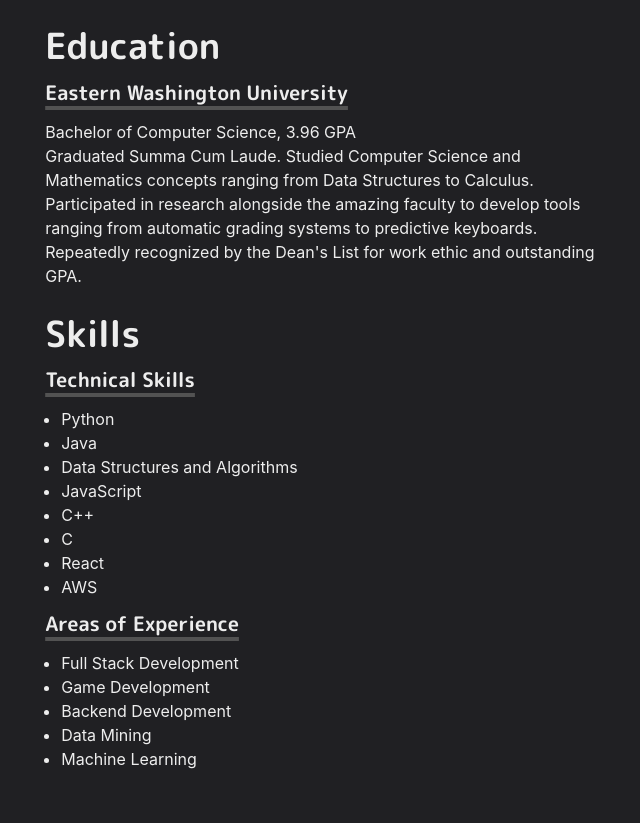
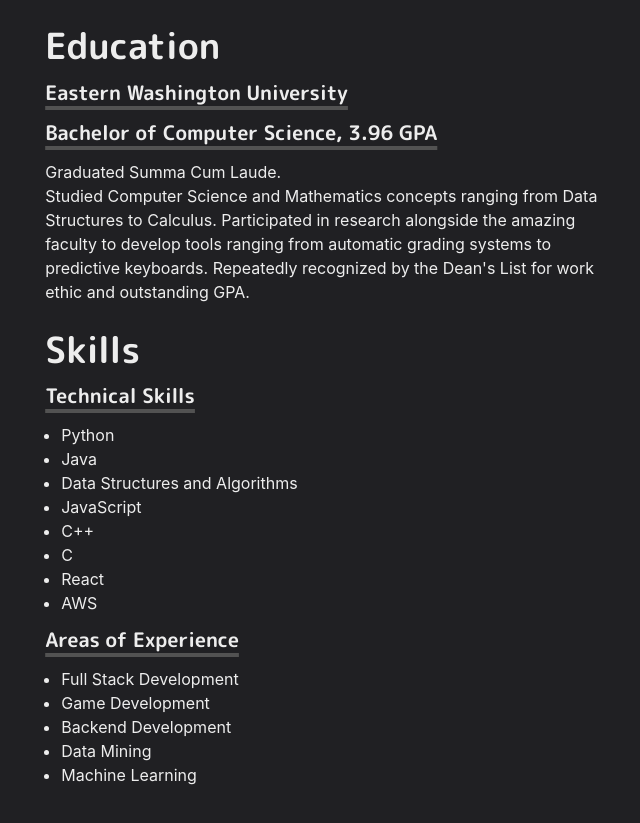
Before and after one commit to TWynec/twynec-homepage, a Next.js app: page /portfolio in a window 1280 px wide. Shown: the part 1526-2349 px from the top of the page, without its empty margins (308-948 px from the left). Built offline with nearby package versions, Linux system fonts and the light colour scheme.

Commit message:
Fix navbar links

```diff
--- a/components/navbar.js
+++ b/components/navbar.js
@@ -91,18 +91,21 @@
                 variant="outline"
               />
               <MenuList>
-                <NextLink href="/" passHref>
+                <NextLink
+                  href="https://twynec.github.io/twynec-homepage/"
+                  passHref
+                >
                   <MenuItem as={Link}>About</MenuItem>
                 </NextLink>
-                <NextLink href="/work" passHref>
-                  <MenuItem
-                    as={Link}
-                    href="https://github.com/TWynec/twynec-homepage"
-                  >
-                    Work
-                  </MenuItem>
+                <NextLink href="/portfolio" passHref>
+                  <MenuItem as={Link}>Portfolio</MenuItem>
                 </NextLink>
-                <MenuItem as={Link}>View Source</MenuItem>
+                <NextLink
+                  href="https://github.com/TWynec/twynec-homepage"
+                  passHref
+                >
+                  <MenuItem as={Link}>View Source</MenuItem>
+                </NextLink>
               </MenuList>
             </Menu>
           </Box>
--- a/pages/portfolio.js
+++ b/pages/portfolio.js
@@ -10,7 +10,6 @@
 } from "@chakra-ui/react";
 import Section from "../components/section";
 import { IoLogoGithub } from "react-icons/io5";
-import Paragraph from "../components/paragraph";
 
 const Portfolio = () => (
   <Container>
@@ -173,14 +172,17 @@
       <Heading as="h3" variant="section-title">
         Eastern Washington University
       </Heading>
+      <Heading as="h3" variant="section-title">
+        Bachelor of Computer Science, 3.96 GPA
+      </Heading>
       <List>
-        <ListItem>Bachelor of Computer Science, 3.96 GPA</ListItem>
+        <ListItem>Graduated Summa Cum Laude.</ListItem>
         <ListItem>
-          Graduated Summa Cum Laude. Studied Computer Science and Mathematics
-          concepts ranging from Data Structures to Calculus. Participated in
-          research alongside the amazing faculty to develop tools ranging from
-          automatic grading systems to predictive keyboards. Repeatedly
-          recognized by the Dean's List for work ethic and outstanding GPA.
+          Studied Computer Science and Mathematics concepts ranging from Data
+          Structures to Calculus. Participated in research alongside the amazing
+          faculty to develop tools ranging from automatic grading systems to
+          predictive keyboards. Repeatedly recognized by the Dean's List for
+          work ethic and outstanding GPA.
         </ListItem>
       </List>
     </Section>
```
